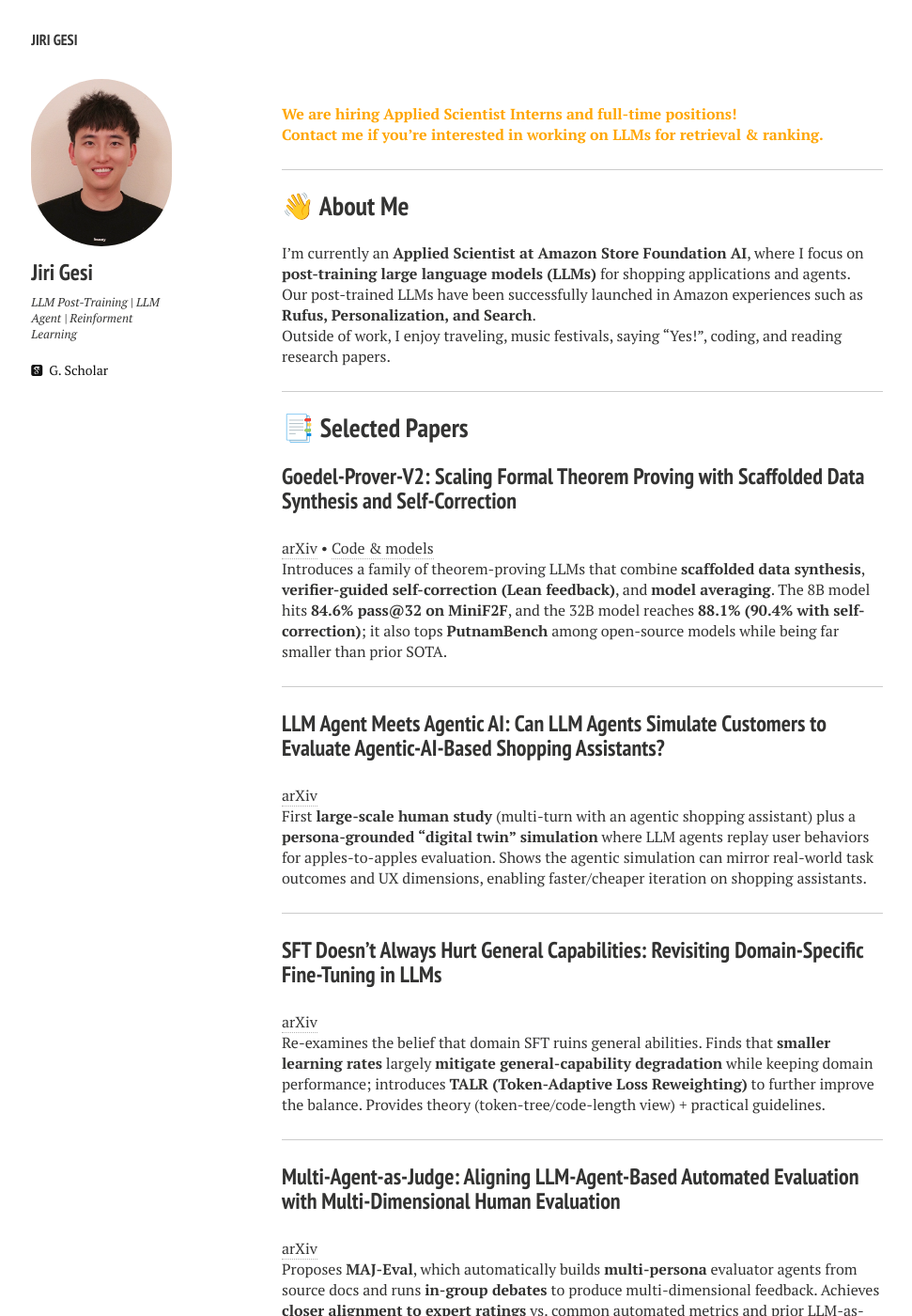
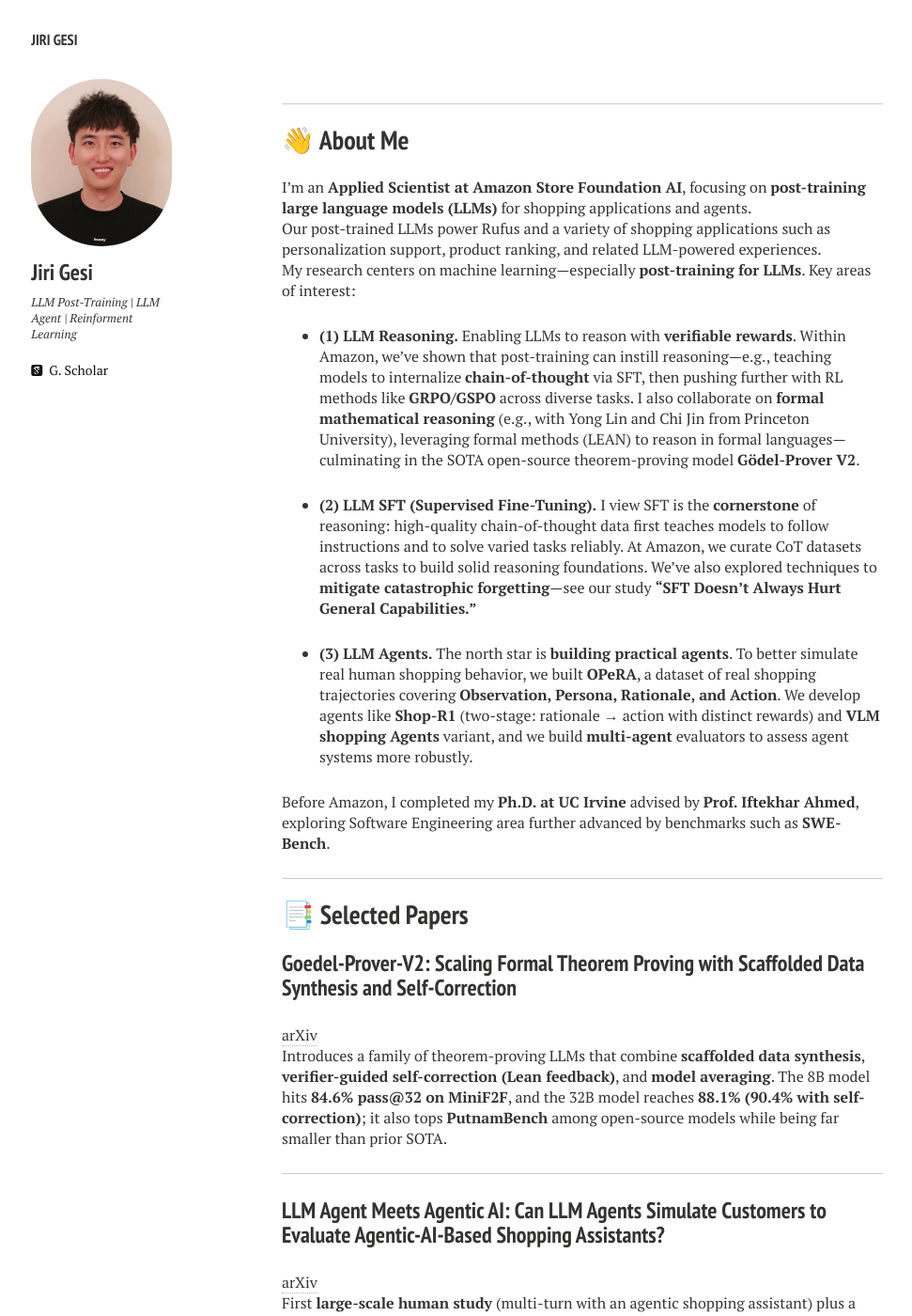
Before and after one commit to Jirigesi/Jirigesi.github.io, a Jekyll site: the page built from index.md, in a window 1280 px wide and 1400 px high. Shown: the whole window at 94% size, without its empty margins (20-991 px from the left). Built offline with Jekyll 4.4.1, drawn with Linux system fonts in a browser that asks for light colours; nearby versions of some CDN libraries; comment, search, counter and statistics services are not loaded.

Commit message:
Update index.md

```diff
--- a/index.md
+++ b/index.md
@@ -4,26 +4,32 @@ description: "Jiri Gesi"
 tags: [Jekyll, theme, responsive, blog, template]
 ---
 
-<span style="color: orange; font-weight: bold;">
-We are hiring Applied Scientist Interns and full-time positions!
-Contact me if you're interested in working on LLMs for retrieval & ranking.
-</span>
+
 
 ---
 
 ## 👋 About Me
 
-I’m currently an **Applied Scientist at Amazon Store Foundation AI**, where I focus on **post-training large language models (LLMs)** for shopping applications and agents.
-Our post-trained LLMs have been successfully launched in Amazon experiences such as **Rufus, Personalization, and Search**.
+I’m an **Applied Scientist at Amazon Store Foundation AI**, focusing on **post-training large language models (LLMs)** for shopping applications and agents.
+Our post-trained LLMs power Rufus and a variety of shopping applications such as personalization support, product ranking, and related LLM-powered experiences.
 
-Outside of work, I enjoy traveling, music festivals, saying “Yes!”, coding, and reading research papers.
+My research centers on machine learning—especially **post-training for LLMs**. Key areas of interest:
+
+- **(1) LLM Reasoning.** Enabling LLMs to reason with **verifiable rewards**. Within Amazon, we’ve shown that post-training can instill reasoning—e.g., teaching models to internalize **chain-of-thought** via SFT, then pushing further with RL methods like **GRPO/GSPO** across diverse tasks. I also collaborate on **formal mathematical reasoning** (e.g., with Yong Lin and Chi Jin from Princeton University), leveraging formal methods (LEAN) to reason in formal languages—culminating in the SOTA open-source theorem-proving model **Gödel-Prover V2**.
+
+- **(2) LLM SFT (Supervised Fine-Tuning).** I view SFT is the **cornerstone** of reasoning: high-quality chain-of-thought data first teaches models to follow instructions and to solve varied tasks reliably. At Amazon, we curate CoT datasets across tasks to build solid reasoning foundations. We’ve also explored techniques to **mitigate catastrophic forgetting**—see our study **“SFT Doesn’t Always Hurt General Capabilities.”**
+
+- **(3) LLM Agents.** The north star is **building practical agents**. To better simulate real human shopping behavior, we built **OPeRA**, a dataset of real shopping trajectories covering **Observation, Persona, Rationale, and Action**. We develop agents like **Shop-R1** (two-stage: rationale → action with distinct rewards) and **VLM shopping Agents** variant, and we build **multi-agent** evaluators to assess agent systems more robustly.
+
+Before Amazon, I completed my **Ph.D. at UC Irvine** advised by **Prof. Iftekhar Ahmed**, exploring Software Engineering area further advanced by benchmarks such as **SWE-Bench**.
+
 
 ---
 
 ## 📑 Selected Papers
 
 ### Goedel-Prover-V2: Scaling Formal Theorem Proving with Scaffolded Data Synthesis and Self-Correction
-[arXiv](https://arxiv.org/abs/2508.03613) • [Code & models](https://github.com/Goedel-LM/Goedel-Prover-V2)
+[arXiv](https://arxiv.org/abs/2508.03613)
 
 Introduces a family of theorem-proving LLMs that combine **scaffolded data synthesis**, **verifier-guided self-correction (Lean feedback)**, and **model averaging**. The 8B model hits **84.6% pass@32 on MiniF2F**, and the 32B model reaches **88.1% (90.4% with self-correction)**; it also tops **PutnamBench** among open-source models while being far smaller than prior SOTA.
 
```
